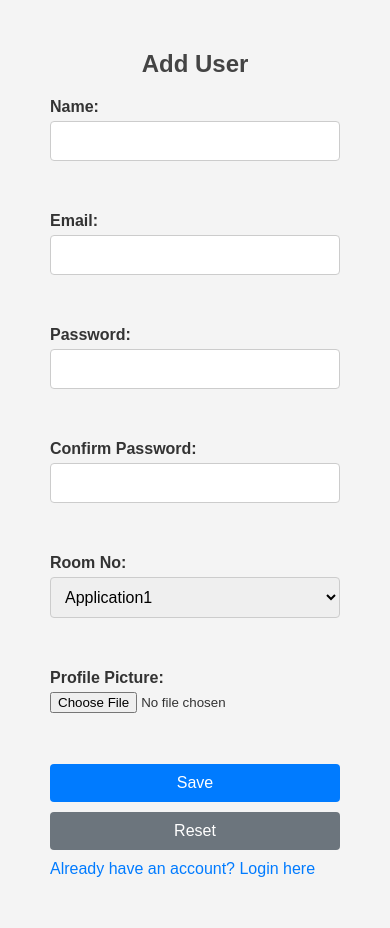
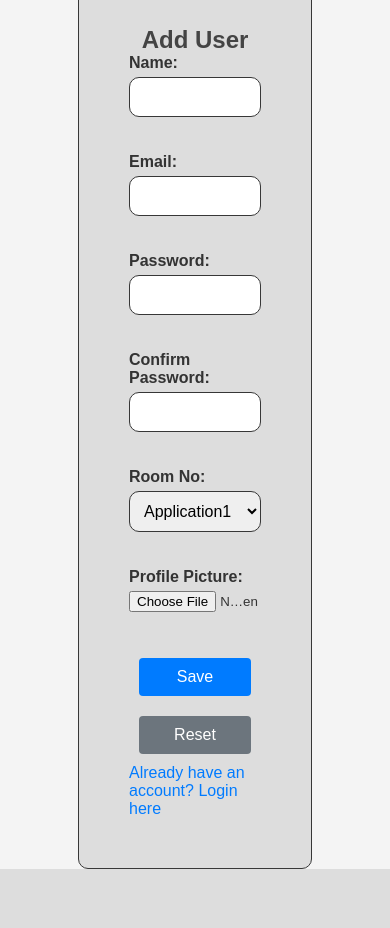
Before and after one commit to nourabuelenin/PHP-Intro, a PHP site: page / in a window 390 px wide. After the commit the page ends 869 px from the top, so only its background shows below. Run offline with PHP 8.4, Linux system fonts and the light colour scheme.

Commit message:
form styling

```diff
--- a/Day3&4/index.php
+++ b/Day3&4/index.php
@@ -20,6 +20,9 @@ function custom_hash($password, $salt) {
 function generate_salt() {
     return bin2hex(random_bytes(16));
 }
+
+// require "handlers/registerHandler.php";
+// require "handlers/loginHandler.php";
 
 if ($_SERVER["REQUEST_METHOD"] == "POST") {
     if (isset($_POST['register'])) {
@@ -135,8 +138,9 @@ if ($_SERVER["REQUEST_METHOD"] == "POST") {
 <body>
 
 <?php if (isset($_GET['action']) && $_GET['action'] == "login"): ?>
+    <form method="post">
     <h2>Login</h2>
-    <form method="post">
+
         <label>Email:</label>
         <input type="email" name="email" required><br><br>
 
@@ -144,13 +148,15 @@ if ($_SERVER["REQUEST_METHOD"] == "POST") {
         <input type="password" name="password" required><br><br>
 
         <button type="submit" name="login">Login</button>
+        <a href="index.php">Register here</a>
+
     </form>
-    <a href="index.php">Register here</a>
 
 <?php else: ?>
+    <form action="index.php" method="post" enctype="multipart/form-data">
     <h2>Add User</h2>
-    <form action="index.php" method="post" enctype="multipart/form-data">
-        <label>Name:</label>
+
+    <label>Name:</label>
         <input type="text" name="name" required><br><br>
 
         <label>Email:</label>
@@ -174,8 +180,9 @@ if ($_SERVER["REQUEST_METHOD"] == "POST") {
 
         <button type="submit" name="register">Save</button>
         <button type="reset">Reset</button>
+        <a href="index.php?action=login">Already have an account? Login here</a>
+
     </form>
-    <a href="index.php?action=login">Already have an account? Login here</a>
 <?php endif; ?>
 
 </body>
--- a/Day3&4/styles.css
+++ b/Day3&4/styles.css
@@ -1,16 +1,35 @@
 /* General Styles */
+* {
+    box-sizing: border-box;
+    margin: 0;
+    padding: 0;
+}
+
 body {
     font-family: Arial, sans-serif;
     background-color: #f4f4f4;
-    margin: 50px;
-    padding: 0;
     color: #333;
+    display: flex;
+    flex-direction: column;
+    align-items: center;
+    justify-content: center;
+    height: 100vh;
+}
+
+form{
+    background-color: rgb(221, 221, 221);
+    padding: 50px;
+    width: 60%;
+    border: 1px solid rgb(55, 55, 55);
+    border-radius: 10px;
+    display: flex;
+    flex-direction: column;
 }
 
 h2 {
     color: #444;
     text-align: center;
-    margin-top: 20px;
+    margin-top: 20px 0px;
 }
 
 p {
@@ -26,23 +45,6 @@ a:hover {
     text-decoration: underline;
 }
 
-/* Container for Forms and Tables */
-.container {
-    width: 80%;
-    max-width: 600px;
-    margin: 50px auto;
-    padding: 20px;
-    background-color: #fff;
-    border-radius: 8px;
-    box-shadow: 0 0 10px rgba(0, 0, 0, 0.1);
-}
-
-/* Form Styles */
-form {
-    display: flex;
-    flex-direction: column;
-}
-
 label {
     margin-bottom: 5px;
     font-weight: bold;
@@ -53,18 +55,20 @@ input[type="email"],
 input[type="password"],
 select {
     padding: 10px;
-    margin-bottom: 15px;
-    border: 1px solid #ccc;
-    border-radius: 4px;
+    border: 1px solid rgb(55, 55, 55);
+    border-radius: 10px;
     font-size: 16px;
 }
 
-input[type="file"] {
-    margin-bottom: 15px;
+input:hover, select:hover {
+    border: 1px solid rgb(158, 224, 255);
+    border-radius: 7px;
+    box-shadow: 1px 1px 2px rgb(158, 224, 255), -1px -1px 2px rgb(158, 224, 255);
 }
 
 button {
     padding: 10px 15px;
+    margin: 10px;
     background-color: #007bff;
     color: #fff;
     border: none;
@@ -153,24 +157,3 @@ table button {
 .logout-link:hover {
     color: #c82333;
 }
-
-/* Responsive Design */
-@media (max-width: 768px) {
-    .container {
-        width: 90%;
-        padding: 15px;
-    }
-
-    table, th, td {
-        font-size: 14px;
-    }
-
-    button {
-        width: 100%;
-        margin-bottom: 10px;
-    }
-
-    button[type="reset"] {
-        margin-left: 0;
-    }
-}
```
